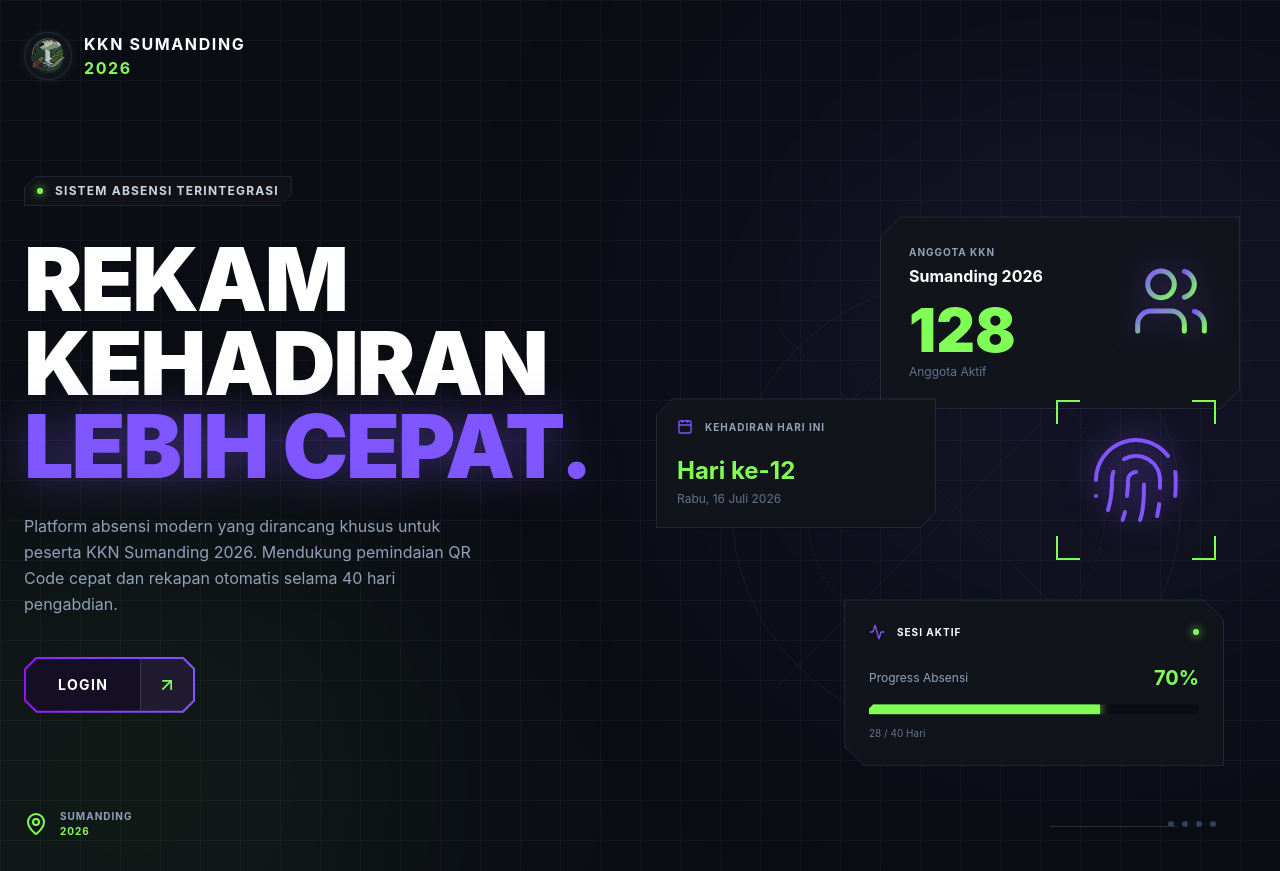
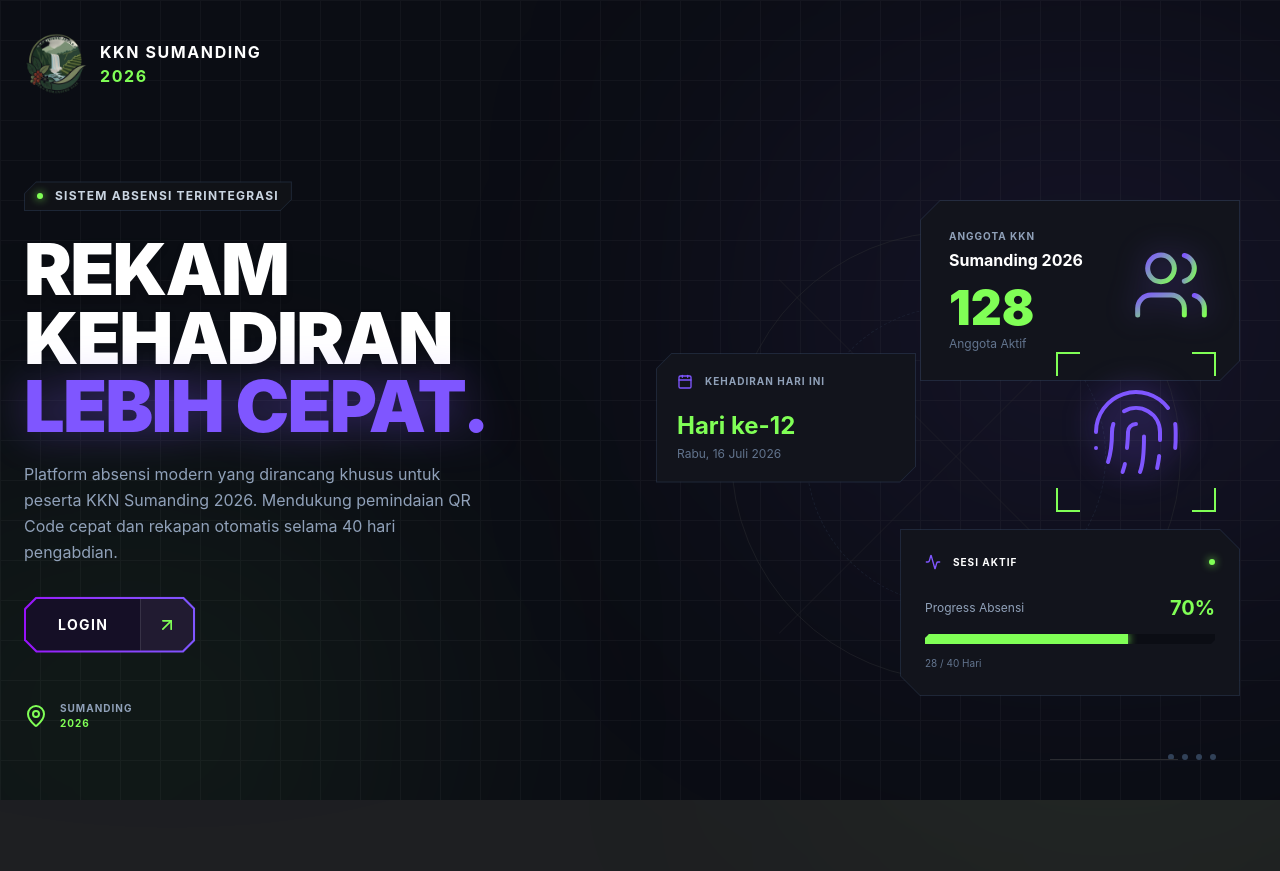
Before and after one commit to verand97/absensi-kkn, a Next.js app: page / in a window 1280 px wide. After the commit the page ends 800 px from the top, so only its background shows below. Built offline with nearby package versions, Linux system fonts and the light colour scheme.

Commit message:
feat: implement home and login pages with stylized UI components

```diff
--- a/src/app/login/page.tsx
+++ b/src/app/login/page.tsx
@@ -54,13 +54,13 @@ export default function Login() {
           <div className="bg-[#12141C] p-8 md:p-10" style={{ clipPath: "polygon(23px 0, 100% 0, 100% calc(100% - 23px), calc(100% - 23px) 100%, 0 100%, 0 23px)" }}>
 
             <div className="text-center mb-8">
-              <div className="inline-flex w-16 h-16 rounded-full bg-[#090A0F] border border-slate-700/50 items-center justify-center overflow-hidden p-2 shadow-[0_0_15px_rgba(128,255,86,0.1)] mb-4">
+              <div className="inline-flex items-center justify-center mb-4">
                 <Image
                   src="/newlogokkn.png"
                   alt="Logo KKN Sumanding 2026"
-                  width={50}
-                  height={50}
-                  className="object-contain"
+                  width={80}
+                  height={80}
+                  className="object-contain w-20 h-20"
                 />
               </div>
               <h1 className="text-2xl font-black uppercase tracking-widest text-white drop-shadow-md">Portal Anggota</h1>
--- a/src/app/page.tsx
+++ b/src/app/page.tsx
@@ -28,12 +28,12 @@ export default function Home() {
       <div className="container mx-auto px-6 py-6 md:py-8 min-h-screen flex flex-col relative z-10">
 
         {/* Navigation */}
-        <nav className="flex justify-between items-center mb-10 md:mb-24">
+        <nav className="flex justify-between items-center mb-8 md:mb-12">
 
           {/* Logo */}
           <div className="flex items-center gap-3">
-            <div className="w-10 h-10 md:w-12 md:h-12 rounded-full bg-[#12141C] border border-slate-700/50 flex items-center justify-center overflow-hidden p-1 shadow-[0_0_10px_rgba(128,255,86,0.1)]">
-              <Image src="/newlogokkn.png" alt="Logo KKN" width={40} height={40} className="object-contain" />
+            <div className="flex items-center justify-center shrink-0">
+              <Image src="/newlogokkn.png" alt="Logo KKN" width={64} height={64} className="object-contain w-14 h-14 md:w-16 md:h-16" />
             </div>
 
             {/* Mobile Logo Text */}
@@ -73,7 +73,7 @@ export default function Home() {
 
             {/* Tag Pill */}
             <div
-              className="relative inline-flex items-center gap-3 mb-6 md:mb-8 p-px bg-slate-700/50"
+              className="relative inline-flex items-center gap-3 mb-5 md:mb-6 p-px bg-slate-700/50"
               style={{ clipPath: "polygon(12px 0, 100% 0, 100% calc(100% - 12px), calc(100% - 12px) 100%, 0 100%, 0 12px)" }}
             >
               <div
@@ -86,14 +86,14 @@ export default function Home() {
             </div>
 
             {/* Headline */}
-            <h1 className="text-5xl md:text-7xl lg:text-[5.5rem] font-black uppercase tracking-tight leading-[0.95] mb-5 md:mb-6">
+            <h1 className="text-5xl md:text-6xl lg:text-[4.5rem] font-black uppercase tracking-tight leading-[0.95] mb-4 md:mb-5">
               <div className="text-white drop-shadow-md">REKAM</div>
               <div className="text-white drop-shadow-md">KEHADIRAN</div>
               <div className="text-[#7F56FF] drop-shadow-[0_0_20px_rgba(127,86,255,0.4)]">LEBIH CEPAT.</div>
             </h1>
 
             {/* Description */}
-            <p className="text-slate-400 text-[13px] md:text-base max-w-md mb-8 md:mb-10 leading-relaxed pr-4 md:pr-0">
+            <p className="text-slate-400 text-[13px] md:text-base max-w-md mb-6 md:mb-8 leading-relaxed pr-4 md:pr-0">
               Platform absensi modern yang dirancang khusus untuk peserta KKN Sumanding 2026. Mendukung pemindaian QR Code cepat dan rekapan otomatis selama 40 hari pengabdian.
             </p>
 
@@ -118,7 +118,7 @@ export default function Home() {
             </Link>
 
             {/* Location (Desktop Only) */}
-            <div className="mt-24 hidden md:flex items-center gap-3">
+            <div className="mt-12 hidden md:flex items-center gap-3">
               <MapPin className="w-6 h-6 text-[#80FF56]" />
               <div className="flex flex-col">
                 <span className="text-[10px] font-bold text-slate-400 tracking-widest uppercase">Sumanding</span>
@@ -192,7 +192,7 @@ export default function Home() {
           </div>
 
           {/* Right Column - Desktop Cyberpunk Dashboard Cards (Hidden on Mobile) */}
-          <div className="hidden lg:block lg:col-span-6 relative min-h-[550px] w-full mt-12 lg:mt-0 z-10">
+          <div className="hidden lg:block lg:col-span-6 relative min-h-[480px] w-full mt-12 lg:mt-0 z-10">
 
             {/* SVG Gradient Defs */}
             <svg width="0" height="0" className="absolute">
@@ -211,7 +211,7 @@ export default function Home() {
 
             {/* Card 1: ANGGOTA KKN */}
             <div
-              className="absolute -top-4 right-4 w-[360px] p-px bg-slate-700/50 shadow-2xl"
+              className="absolute -top-4 right-4 w-[320px] p-px bg-slate-700/50 shadow-2xl"
               style={{ clipPath: "polygon(20px 0, 100% 0, 100% calc(100% - 20px), calc(100% - 20px) 100%, 0 100%, 0 20px)" }}
             >
               <div
@@ -221,7 +221,7 @@ export default function Home() {
                 <div>
                   <div className="text-[10px] font-bold text-slate-400 tracking-widest uppercase mb-1">Anggota KKN</div>
                   <div className="text-base font-bold text-white mb-3">Sumanding 2026</div>
-                  <div className="text-6xl font-black text-[#80FF56] mb-1">128</div>
+                  <div className="text-5xl font-black text-[#80FF56] mb-1">128</div>
                   <div className="text-xs text-slate-500">Anggota Aktif</div>
                 </div>
                 <div className="mt-4">
@@ -232,7 +232,7 @@ export default function Home() {
 
             {/* Card 2: KEHADIRAN HARI INI */}
             <div
-              className="absolute top-[42%] left-0 -translate-y-1/2 w-[280px] p-px bg-slate-700/50 shadow-2xl z-20"
+              className="absolute top-[42%] left-0 -translate-y-1/2 w-[260px] p-px bg-slate-700/50 shadow-2xl z-20"
               style={{ clipPath: "polygon(16px 0, 100% 0, 100% calc(100% - 16px), calc(100% - 16px) 100%, 0 100%, 0 16px)" }}
             >
               <div
@@ -250,7 +250,7 @@ export default function Home() {
 
             {/* Card 3: SESI AKTIF */}
             <div
-              className="absolute bottom-4 right-8 w-[380px] p-px bg-slate-700/50 shadow-2xl"
+              className="absolute bottom-0 right-4 w-[340px] p-px bg-slate-700/50 shadow-2xl"
               style={{ clipPath: "polygon(0 0, calc(100% - 20px) 0, 100% 20px, 100% 100%, 20px 100%, 0 calc(100% - 20px))" }}
             >
               <div
```
